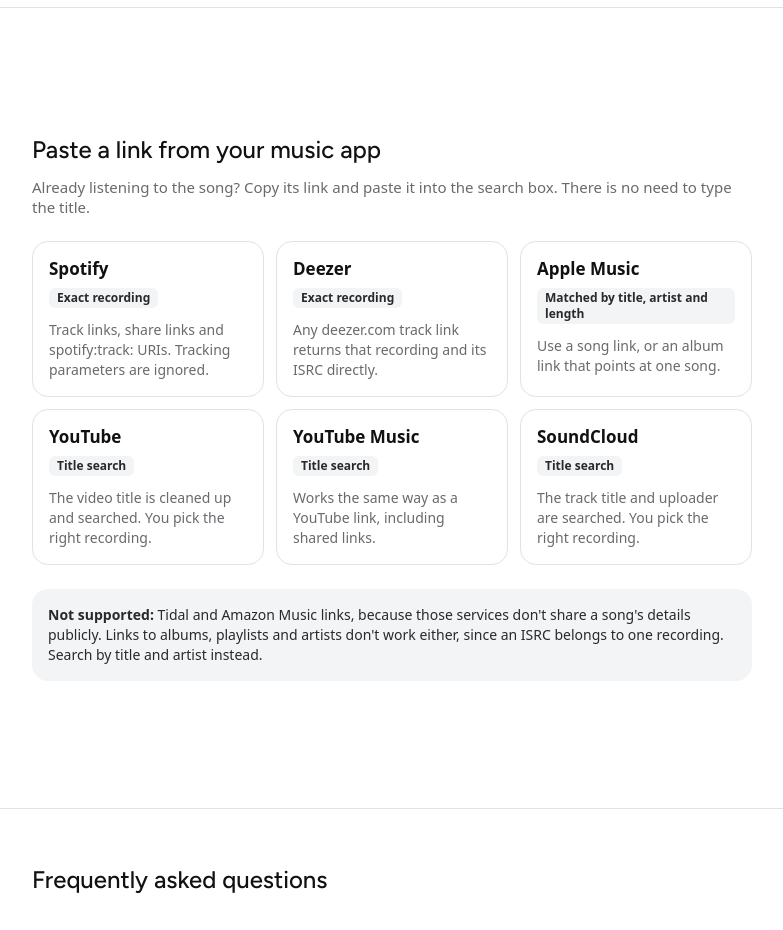
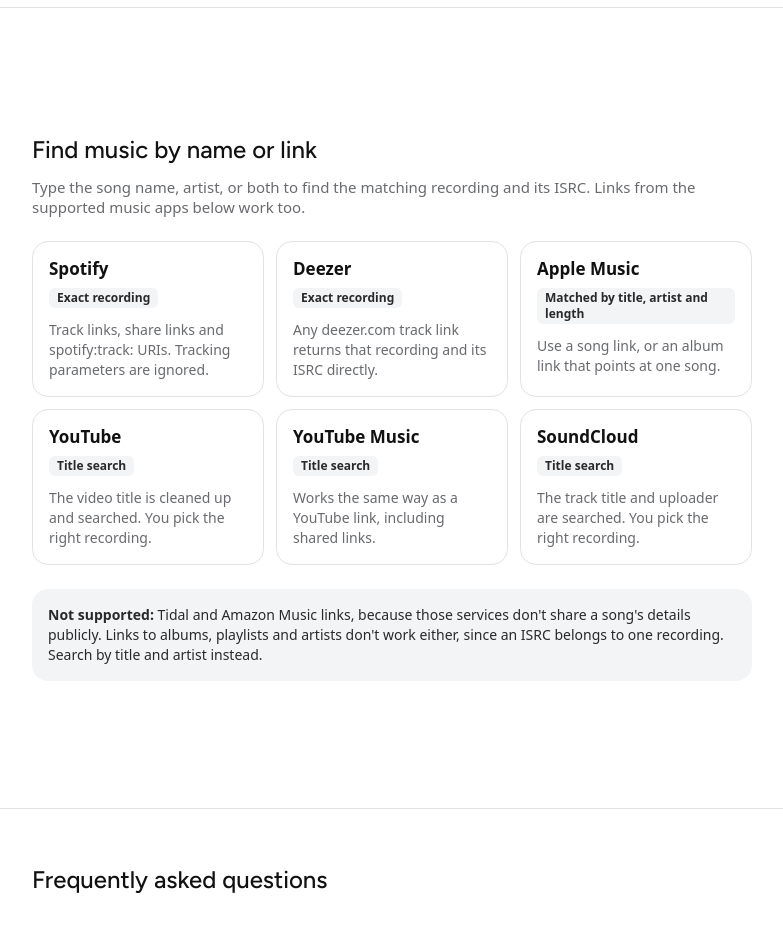
Before and after one commit to zakisheriff/Instagram-Song-Finder, a Next.js app: page / in a window 1280 px wide. Shown: the part 1600-2530 px from the top of the page, without its empty margins (248-1031 px from the left). Built offline with nearby package versions, Linux system fonts and the light colour scheme.

Commit message:
content: clarify song search options

```diff
--- a/components/LinksSection.tsx
+++ b/components/LinksSection.tsx
@@ -4,11 +4,11 @@ export function LinksSection() {
   return (
     <section className="content content--screen" id="supported-links" aria-labelledby="links-title">
       <h2 className="content__title" id="links-title">
-        Paste a link from your music app
+        Find music by name or link
       </h2>
       <p className="content__lead">
-        Already listening to the song? Copy its link and paste it into the search box. There is no
-        need to type the title.
+        Type the song name, artist, or both to find the matching recording and its ISRC. Links from
+        the supported music apps below work too.
       </p>
 
       <ul className="cards">
```
